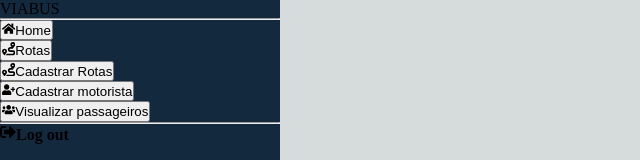
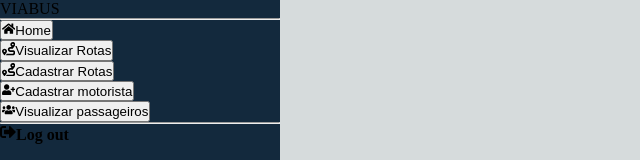
Before and after one commit to Kariellyy/viabus-front, a Next.js app: page /components/menu in a window 1280 px wide. Shown: the top 160 px of the page, without its empty margins (0-640 px from the left). Built offline with nearby package versions, Linux system fonts and the light colour scheme.

Commit message:
feat: Update menu button label for viewing routes

```diff
--- a/src/pages/components/menu.tsx
+++ b/src/pages/components/menu.tsx
@@ -31,9 +31,9 @@ export default function Menu({ setActivePage }: { setActivePage: React.Dispatch<
           </button>
         </li>
         <li className={`nav-item ${styles.button}`}>
-          <button className="nav-link text-light" onClick={() => setActivePage("rotas")}>
+          <button className="nav-link text-light" onClick={() => setActivePage("viewRoutes")}>
             <FaRoute className="me-2 text-light" />
-            Rotas
+            Visualizar Rotas
           </button>
         </li>
         <li className={`nav-item ${styles.button}`}>
--- a/src/pages/index.tsx
+++ b/src/pages/index.tsx
@@ -4,10 +4,13 @@ import { useState } from "react";
 import "bootstrap/dist/css/bootstrap.min.css";
 import Menu from "./components/menu";
 import RegisterRoute from "./components/formRegisterRoute";
+import RegisterDriver from "./components/registerDriver";
+import ViewRoutes from "./components/viewRoutes";
 import Navbar from "./components/navbar";
 import styles from "@/styles/main.module.css";
 import CardInfo from "./components/cardInfo";
 import { FaHome, FaRoute, FaUserPlus } from "react-icons/fa";
+
 
 export default function Home() {
   const [activePage, setActivePage] = useState("home");
@@ -51,6 +54,8 @@ export default function Home() {
               )}
             </div>
             <RegisterRoute activePage={activePage}/>
+            <RegisterDriver activePage={activePage}/>
+            <ViewRoutes activePage={activePage}/>
           </main>
         </div>
       </div>
```
